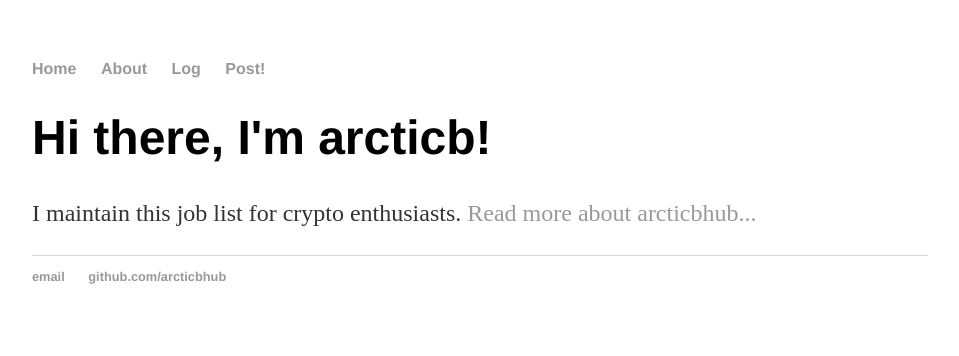
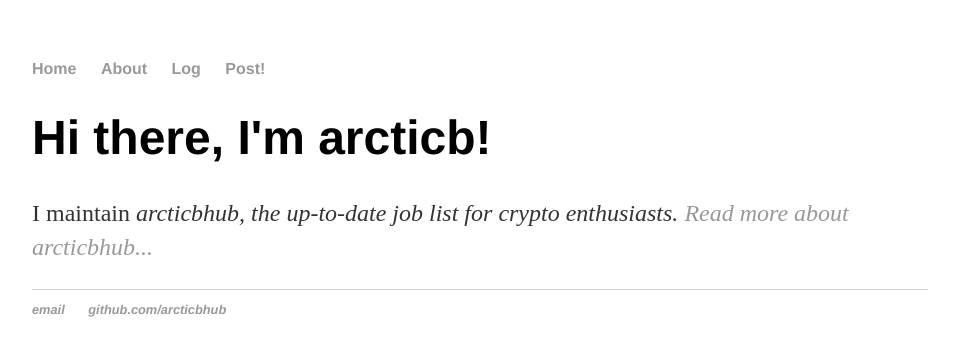
Before and after one commit to arcticbhub/arcticbhub.github.io, a Jekyll site: the page built from index.html, in a window 1280 px wide. Shown: the top 356 px of the page, without its empty margins (160-1119 px from the left). Built offline with Jekyll 4.4.1, drawn with Linux system fonts in a browser that asks for light colours.

Commit message:
Update index.html

```diff
--- a/index.html
+++ b/index.html
@@ -1,9 +1,9 @@
 ---
 layout: default
-title: arcticb's hub
+title: arcticbhub - crypto jobs
 ---
 
 <div class="blurb">
 	<h1>Hi there, I'm arcticb!</h1>
-	<p>I maintain this job list for crypto enthusiasts. <a href="/about">Read more about arcticbhub...</a></p>
+	<p>I maintain <em>arcticbhub<em>, the up-to-date job list for crypto enthusiasts. <a href="/about">Read more about arcticbhub...</a></p>
 </div><!-- /.blurb -->
```
